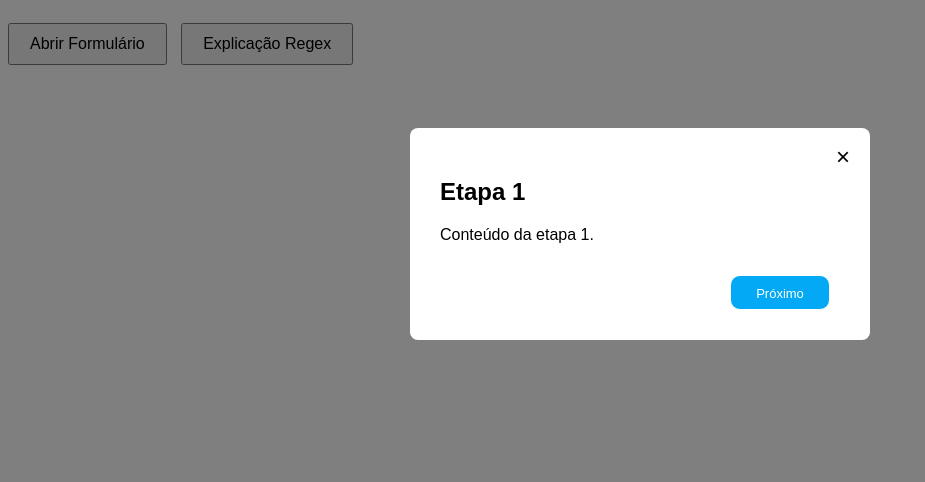
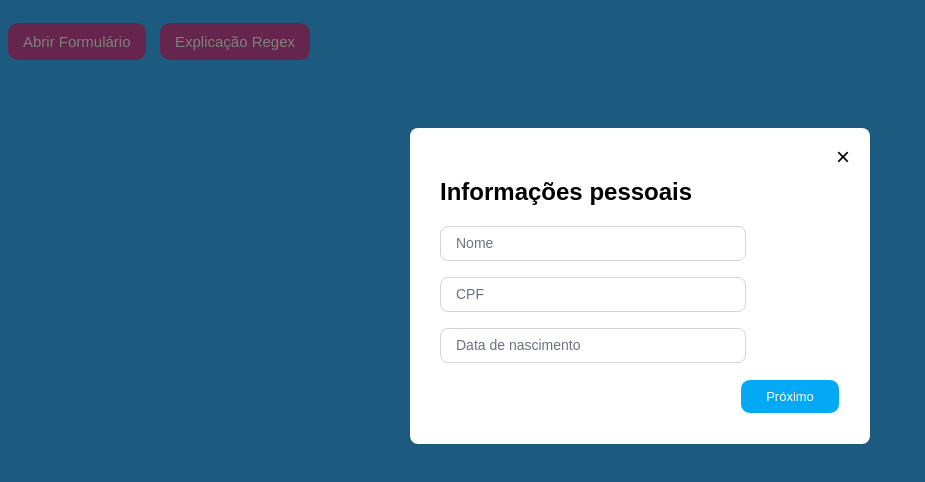
Before and after one commit to gustaeps2004/faculdade-explicacao-regex, a plain HTML site: page index.html in a window 1280 px wide. Both pictures are taken after a click on the button "Abrir Formulário". Shown: the whole page, without its empty margins (0-925 px from the left). Drawn offline with Linux system fonts and the light colour scheme.

Commit message:
ajustando modal

```diff
--- /dev/null
+++ b/css/inputs.css
@@ -0,0 +1,42 @@
+.field {
+  position: relative;
+  margin: 16px 0;
+  width: 280px;
+}
+
+.field input {
+  width: 100%;
+  height: 5px;
+  padding: 14px 12px;
+  font-size: 14px;
+  border: 1.5px solid #d1d5db;
+  border-radius: 8px;
+  outline: none;
+  background: transparent;
+  transition: border-color .2s ease, box-shadow .2s ease;
+}
+
+.field input:focus {
+  border-color: #03A9F4;
+  box-shadow: 0 0 0 3px rgba(3,169,244,.15);
+}
+
+.field label {
+  position: absolute;
+  top: 50%;
+  left: 12px;
+  transform: translateY(-50%);
+  padding: 0 4px;
+  background: #fff;
+  color: #6b7280;
+  font-size: 14px;
+  pointer-events: none;
+  transition: .18s ease;
+}
+
+.field input:focus + label,
+.field input:not(:placeholder-shown) + label {
+  top: -8px;
+  font-size: 12px;
+  color: #03A9F4;
+}
--- a/style.css
+++ b/css/style.css
@@ -1,5 +1,6 @@
 body {
   font-family: Arial, sans-serif;
+  background-color: #38b6ff;
 }
 
 #openModalForm {
@@ -75,9 +76,7 @@ body {
   width: 100px;
   align-items: center;
   justify-content: center;
-  color: #ffff;
   font-size: 13px;
-  border-radius: 10px;
   border: 1px solid #ffff;
 }
 
@@ -101,9 +100,26 @@ body {
   background-color: #036499;
 }
 
-button {
+#openModalForm,
+#openModalExplicacao {
   padding: 10px 15px;
   margin-top: 15px;
   margin-right: 10px;
+  background-color: #CC4A99;
+  font-size: 15px;
+  transition: background-color 0.3s ease, box-shadow 0.3s ease;
+}
+
+#openModalForm:hover,
+#openModalExplicacao:hover {
+  transition: 0.3s;
+  background-color: #ff66c4;
+  box-shadow: 0 4px 10px #ff66c4;
+}
+
+button {
   cursor: pointer;
+  color: #ffff;
+  border-radius: 10px;
+  border: none;
 }
--- a/index.html
+++ b/index.html
@@ -4,7 +4,8 @@
   <meta charset="UTF-8" />
   <meta name="viewport" content="width=device-width, initial-scale=1.0"/>
   <title>Modal com Steps</title>
-  <link rel="stylesheet" href="style.css">
+  <link rel="stylesheet" href="css/style.css">
+  <link rel="stylesheet" href="css/inputs.css">
   <link rel="icon" href="data:,">
 </head>
 <body>
@@ -16,9 +17,23 @@
   <div class="modal-content">
     <span class="close-btn" id="closeModalBtn">&times;</span>
 
+    <!--Informacoes pessoais-->
     <div class="step" id="step1">
-      <h2>Etapa 1</h2>
-      <p>Conteúdo da etapa 1.</p>
+      <h2>Informações pessoais</h2>
+
+      <div class="field">
+        <input id="nome" type="text" placeholder=" " required>
+        <label for="nome">Nome</label>
+      </div>
+      <div class="field">
+        <input id="documento" type="text" placeholder=" " required>
+        <label for="documento">CPF</label>
+      </div>
+      <div class="field">
+        <input id="dtnascimento" type="text" placeholder=" " required>
+        <label for="dtnascimento">Data de nascimento</label>
+      </div>
+
       <div class="modal-buttons">
         <div class="modal-buttons-regress"></div>
         <div class="modal-buttons-progress">
@@ -27,9 +42,19 @@
       </div>
     </div>
 
+    <!--Informacoes de contato-->
     <div class="step" id="step2">
-      <h2>Etapa 2</h2>
-      <p>Conteúdo da etapa 2.</p>
+      <h2>Informações de contato</h2>
+
+      <div class="field">
+        <input id="telefone" type="text" placeholder=" " required>
+        <label for="telefone">Telefone</label>
+      </div>
+      <div class="field">
+        <input id="email" type="text" placeholder=" " required>
+        <label for="email">E-mail</label>
+      </div>
+
       <div class="modal-buttons">
         <div class="modal-buttons-regress">
           <button class="prev-btn">Voltar</button>
@@ -40,9 +65,35 @@
       </div>
     </div>
 
+    <!--Informacoes de endereco-->
     <div class="step" id="step3">
-      <h2>Etapa 3</h2>
-      <p>Conteúdo da etapa 3.</p>
+      <h2>Informações de endereço</h2>
+
+      <div class="field">
+        <input id="cep" type="text" placeholder=" " required>
+        <label for="cep">CEP</label>
+      </div>
+      <div class="field">
+        <input id="logradouro" type="text" placeholder=" " required>
+        <label for="logradouro">Logradouro</label>
+      </div>
+      <div class="field">
+        <input id="numero" type="text" placeholder=" " required>
+        <label for="numero">Número</label>
+      </div>
+      <div class="field">
+        <input id="complemento" type="text" placeholder=" " required>
+        <label for="complemento">Complemento</label>
+      </div>
+      <div class="field">
+        <input id="cidade" type="text" placeholder=" " required>
+        <label for="cidade">Cidade</label>
+      </div>
+      <div class="field">
+        <input id="estado" type="text" placeholder=" " required>
+        <label for="estado">Estado</label>
+      </div>
+
       <div class="modal-buttons">
         <div class="modal-buttons-regress">
           <button class="prev-btn">Voltar</button>
```
